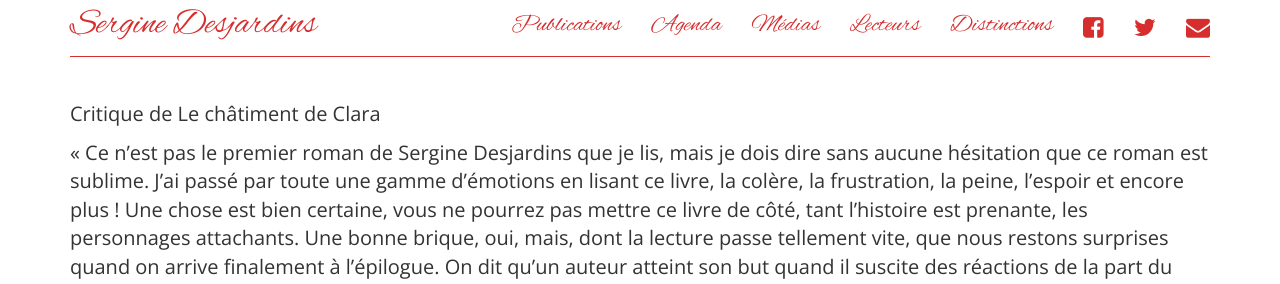
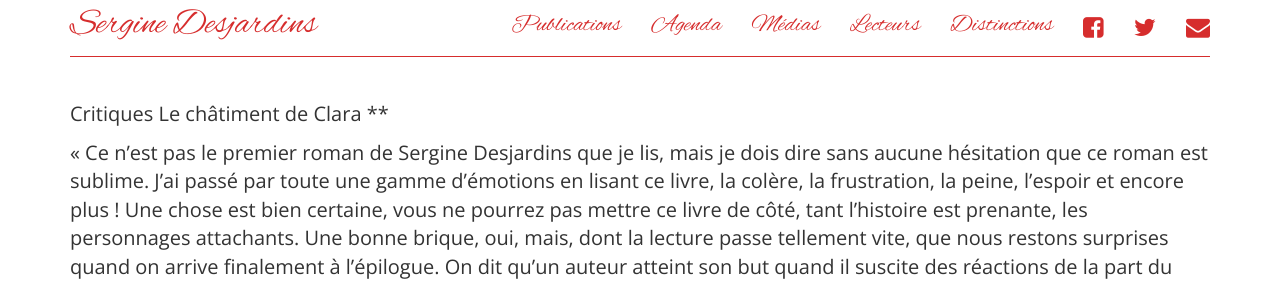
Before and after one commit to serginedesjardins/serginedesjardins.github.io, a Jekyll site: the page built from medias.md, in a window 1280 px wide and 900 px high. Shown: the top 284 px of the window. Built offline with Jekyll 4.4.1, drawn with Linux system fonts in a browser that asks for light colours; nearby versions of some CDN libraries; our own code applies the rules of GitHub Pages for plain Markdown files.

```diff
--- a/medias.md
+++ b/medias.md
@@ -1,4 +1,4 @@
-Critique de Le châtiment de Clara
+Critiques Le châtiment de Clara **
 
 « Ce n'est pas le premier roman de Sergine Desjardins que je lis, mais je dois dire sans aucune hésitation que ce roman est sublime. J'ai passé par toute une gamme d'émotions en lisant ce livre, la colère, la frustration, la peine, l'espoir et encore plus ! Une chose est bien certaine, vous ne pourrez pas mettre ce livre de côté, tant l'histoire est prenante, les personnages attachants. Une bonne brique, oui, mais, dont la lecture passe tellement vite, que nous restons surprises quand on arrive finalement à l'épilogue. On dit qu'un auteur atteint son but quand il suscite des réactions de la part du lecteur, quant au travers les lignes de son roman, il fait vivre les émotions de ses personnages à ses lecteurs, alors c'est mission accomplie pour Sergine Desjardins. » Lynda Massicotte. Blogue littéraire Les mille et une pages de LM. http://lesmilleetunlivreslm.over-blog.com/2017/04/le-chatiment-de-clara-sergine-desjardins-guy-saint-jean-editeur-par-lynda-massicotte.html?utm_source=_ob_share&utm_medium=_ob_facebook&utm_campaign=_ob_sharebar
 
```
